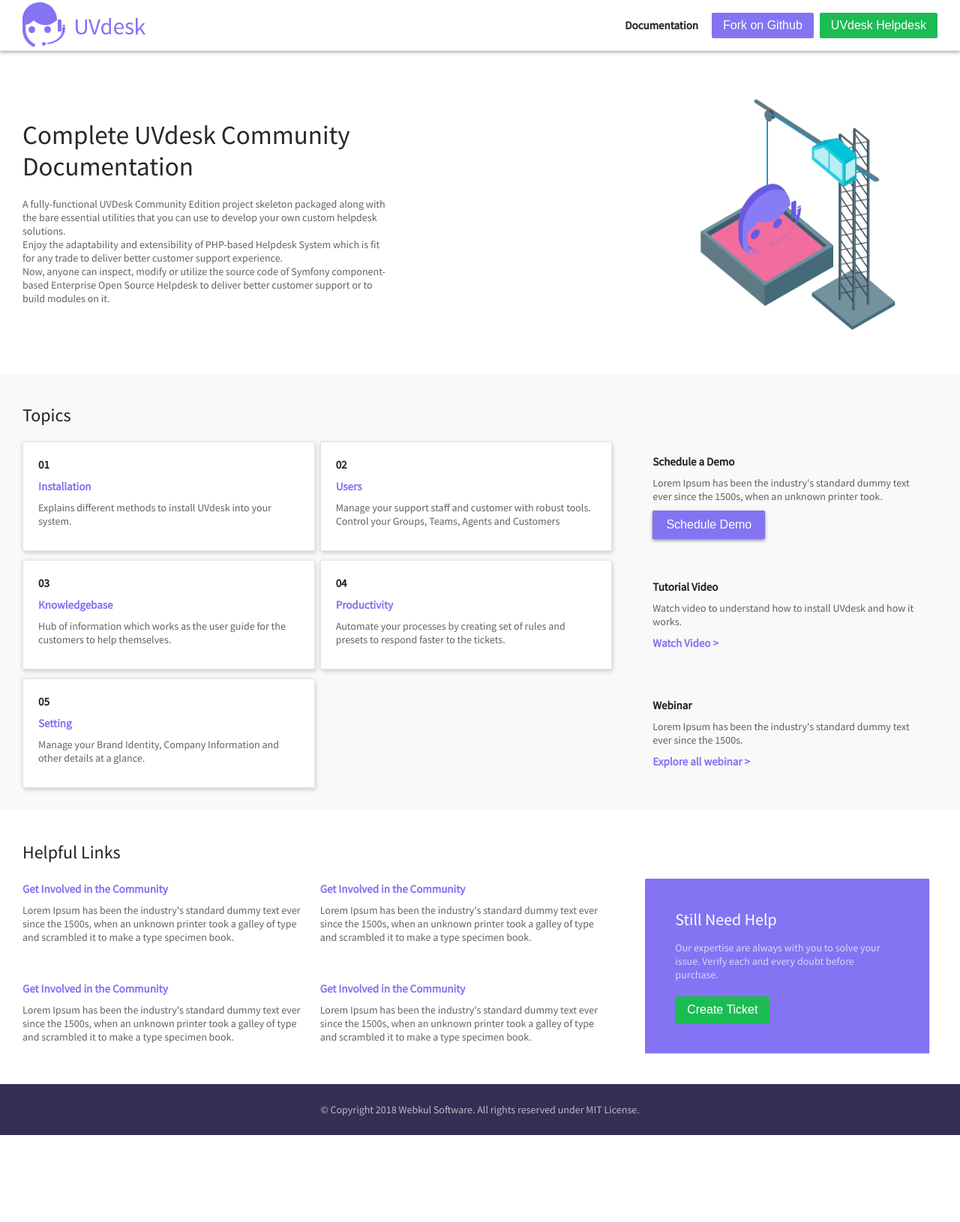
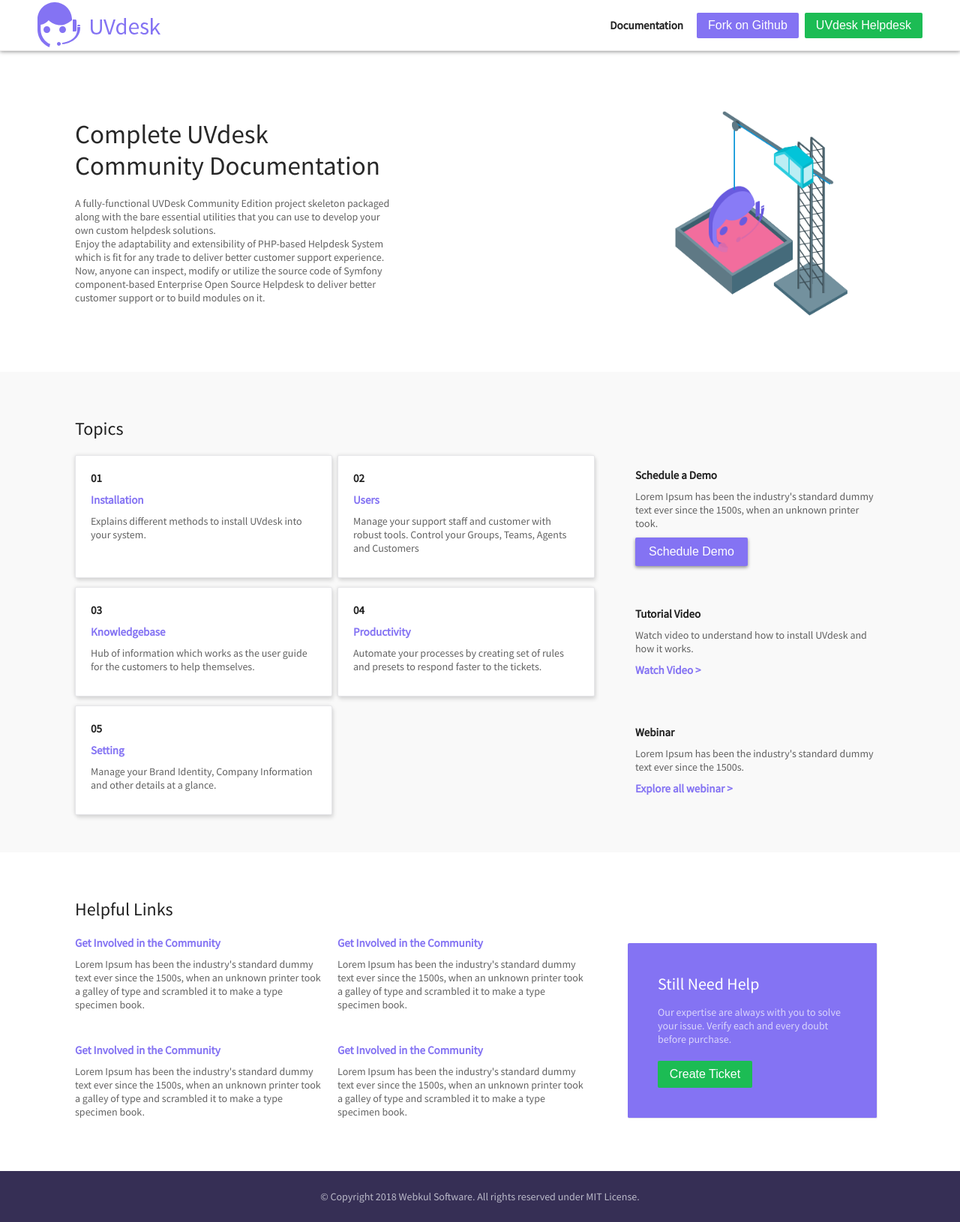
Before and after one commit to uvdesk/uvdesk.github.io, a Jekyll site: the page built from index.html, in a window 1280 px wide. Shown: the whole page at 75% size. Built offline with Jekyll 4.4.1, drawn with Linux system fonts in a browser that asks for light colours; before the commit the page ends 1514 px from its top, so only the background shows below that.

Commit message:
readme done

```diff
--- a/_sass/main.scss
+++ b/_sass/main.scss
@@ -37,7 +37,7 @@
   flex-wrap: nowrap;
   justify-content: space-between;
   border-width: 1px;
-  padding: var(--homepage-container-padding);
+  padding: var(--header-footer-padding);
   padding-top: 0;
   padding-bottom: 0;
   box-shadow: 0px 1px 5px var(--header-box-shadow-color);
@@ -431,7 +431,7 @@
 .footer {
   background-color: var(--footer-background-color);
   text-align: center;
-  padding: var(--homepage-container-padding);
+  padding: var(--header-footer-padding);
   padding-top: var(--footer-tb-padding);
   padding-bottom: var(--footer-tb-padding);
   height: var(--header-footer-height);
--- a/_sass/variables.scss
+++ b/_sass/variables.scss
@@ -19,8 +19,9 @@
   // layout sizing and spacing
   --header-footer-height: 68px;
   --footer-tb-padding: 10px;
-  --homepage-container-padding:50px;
-  --component-container-content-padding: 20px;
+  --homepage-container-padding: 50px 100px;
+  --header-footer-padding:50px;
+  --component-container-content-padding: 50px 100px;
   --grid-row-gap: 12px;
   --grid-column-gap: 7px;
   --item-min-width: 150px;
@@ -68,13 +69,15 @@
 
 @media all and (min-width: 1261px) {
   :root {
-    --homepage-container-padding:30px;
+    --homepage-container-padding: 50px 100px;
+    --component-container-content-padding: 50px 100px;
   }
 }
 
 @media all and (max-width: 576px) {
   :root {
-    --homepage-container-padding:30px;
+    --homepage-container-padding:50px 50px;
+    --component-container-content-padding: 50px 50px;
     --grid-column-gap: 0px;
     --grid-row-gap: 10px;
   }
```
